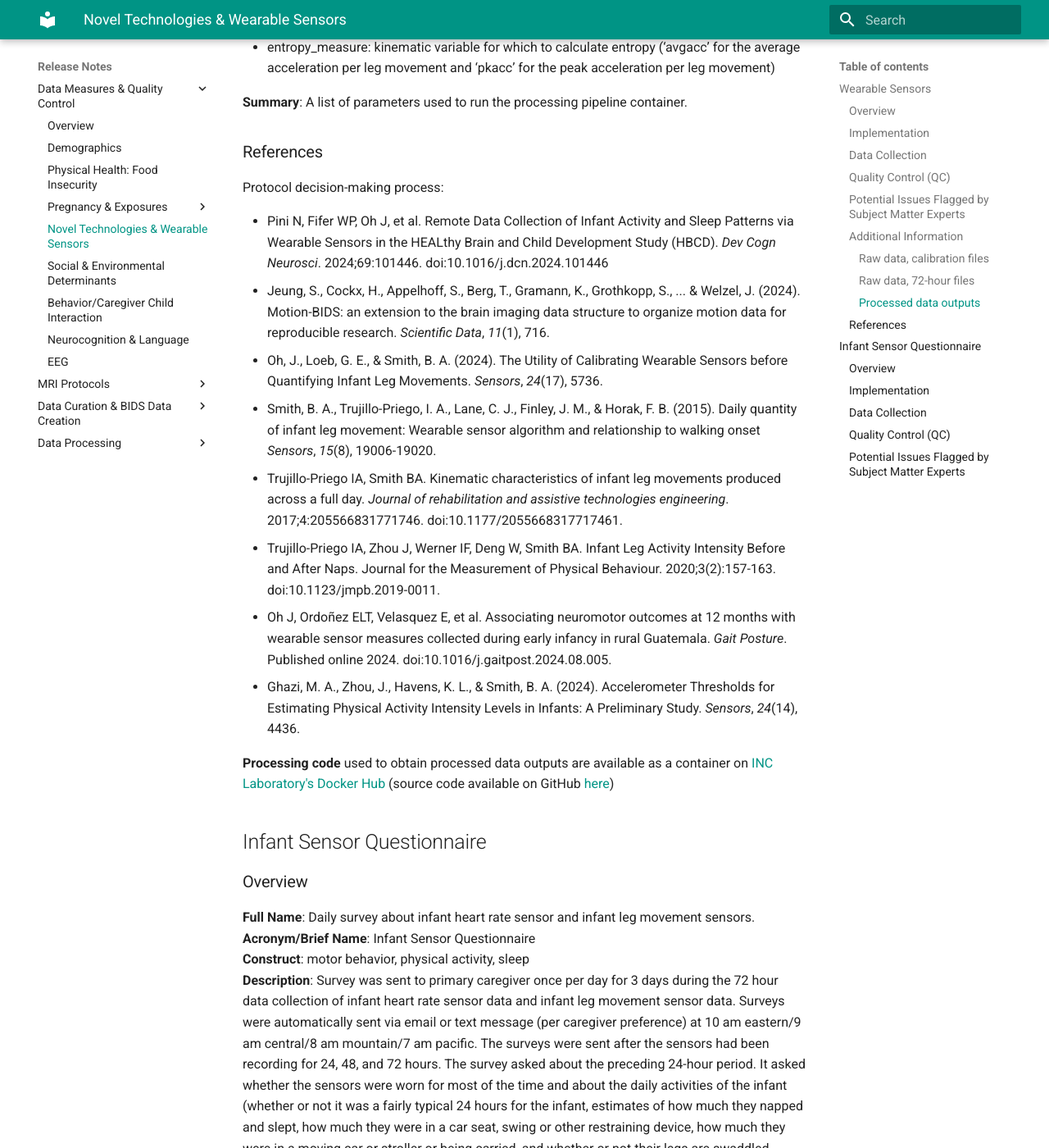
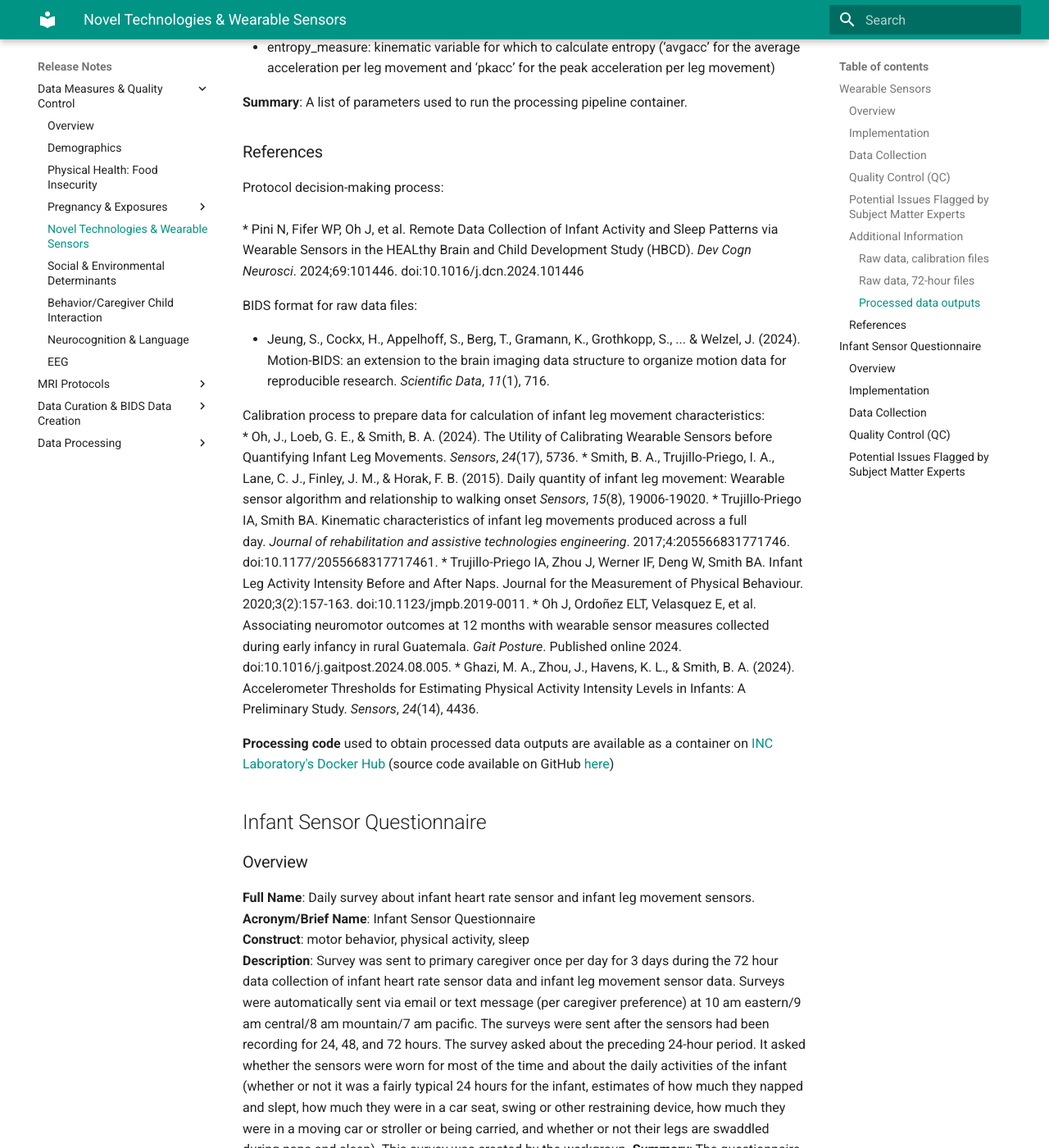
Before and after one commit to mattcieslak/hbcd-docs, an MkDocs documentation site: the page built from docs/measures/sensors.md, in a window 1280 px wide and 1400 px high, scrolled down 8508 px. Shown: the whole window at 82% size. Built offline with MkDocs 1.6.1 and Material for MkDocs 9.7.7, drawn with Linux system fonts in a browser that asks for light colours.

Commit message:
Update sensors.md

```diff
--- a/docs/measures/sensors.md
+++ b/docs/measures/sensors.md
@@ -188,10 +188,14 @@
 **Summary**: A list of parameters used to run the processing pipeline container.
 
 ### References
-Protocol decision-making process:
+Protocol decision-making process:<br>
+ * Pini N, Fifer WP, Oh J, et al. Remote Data Collection of Infant Activity and Sleep Patterns via Wearable Sensors in the HEALthy Brain and Child Development Study (HBCD). *Dev Cogn Neurosci*. 2024;69:101446. doi:10.1016/j.dcn.2024.101446
 
- * Pini N, Fifer WP, Oh J, et al. Remote Data Collection of Infant Activity and Sleep Patterns via Wearable Sensors in the HEALthy Brain and Child Development Study (HBCD). *Dev Cogn Neurosci*. 2024;69:101446. doi:10.1016/j.dcn.2024.101446
+BIDS format for raw data files:
+
  * Jeung, S., Cockx, H., Appelhoff, S., Berg, T., Gramann, K., Grothkopp, S., ... & Welzel, J. (2024). Motion-BIDS: an extension to the brain imaging data structure to organize motion data for reproducible research. *Scientific Data*, *11*(1), 716.
+
+Calibration process to prepare data for calculation of infant leg movement characteristics:<br>
  * Oh, J., Loeb, G. E., & Smith, B. A. (2024). The Utility of Calibrating Wearable Sensors before Quantifying Infant Leg Movements. *Sensors*, *24*(17), 5736.
  * Smith, B. A., Trujillo-Priego, I. A., Lane, C. J., Finley, J. M., & Horak, F. B. (2015). Daily quantity of infant leg movement: Wearable sensor algorithm and relationship to walking onset *Sensors*, *15*(8), 19006-19020.
  * Trujillo-Priego IA, Smith BA. Kinematic characteristics of infant leg movements produced across a full day. *Journal of rehabilitation and assistive technologies engineering*. 2017;4:205566831771746. doi:10.1177/2055668317717461.
```
